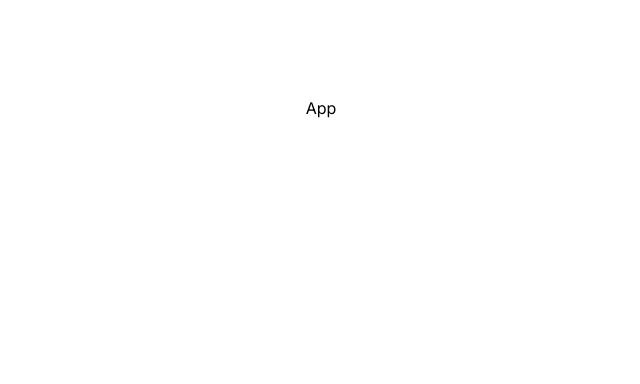
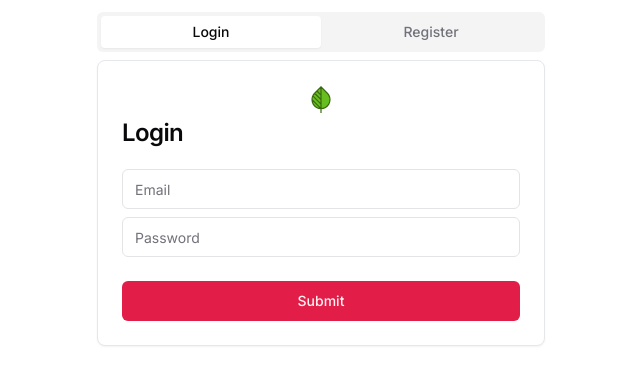
Before and after one commit to maritocuate/emebank, a Next.js app: page / in a window 1280 px wide. Shown: the top 384 px of the page, without its empty margins (319-959 px from the left). Built offline with nearby package versions, Linux system fonts and the light colour scheme.

Commit message:
chore: dashboard page

```diff
--- /dev/null
+++ b/src/app/(login)/components/AuthForm.tsx
@@ -0,0 +1,111 @@
+'use client'
+
+import { Button } from '@/components/ui/button'
+import Image from 'next/image'
+import {
+  Card,
+  CardHeader,
+  CardTitle,
+  CardContent,
+  CardFooter,
+} from '@/components/ui/card'
+import { Input } from '@/components/ui/input'
+import { FieldValues, SubmitHandler, useForm } from 'react-hook-form'
+import axios from 'axios'
+import { toast } from '@/components/ui/use-toast'
+import { signIn } from 'next-auth/react'
+import { useRouter } from 'next/navigation'
+
+interface AuthFormProps {
+  mode: 'login' | 'register'
+}
+
+export default function AuthForm({ mode }: AuthFormProps) {
+  const router = useRouter()
+  const {
+    register,
+    handleSubmit,
+    formState: { errors },
+  } = useForm<FieldValues>({
+    defaultValues: {
+      name: '',
+      email: '',
+      password: '',
+    },
+  })
+
+  const onSubmit: SubmitHandler<FieldValues> = async data => {
+    if (mode === 'login') {
+      const res = await signIn('credentials', {
+        ...data,
+        redirect: false,
+      })
+
+      if (res?.error) {
+        toast({
+          title: 'Error',
+          description: res.error,
+          variant: 'destructive',
+        })
+      } else {
+        router.push('/dashboard')
+      }
+    }
+
+    if (mode === 'register') {
+      axios
+        .post('/api/accounts', data)
+        //.then(() => signIn('credentials', data))
+        .then(() => toast({ description: 'Account created' }))
+        .catch(res =>
+          toast({
+            title: 'Error',
+            description: res.response.data,
+            variant: 'destructive',
+          })
+        )
+    }
+  }
+
+  return (
+    <form onSubmit={handleSubmit(onSubmit)}>
+      <Card className="w-full">
+        <CardHeader className="flex">
+          <div className="mx-auto">
+            <Image
+              alt="Logo"
+              height="30"
+              width="30"
+              src="/images/logo.svg"
+              priority
+            />
+          </div>
+          <CardTitle className="capitalize">{mode}</CardTitle>
+        </CardHeader>
+        <CardContent className="grid gap-2">
+          {mode === 'register' && (
+            <Input
+              {...register('name', { required: true })}
+              placeholder="Name"
+            />
+          )}
+          <Input
+            {...register('email', { required: true })}
+            placeholder="Email"
+            type="text"
+          />
+          <Input
+            {...register('password', { required: true })}
+            type="password"
+            placeholder="Password"
+          />
+        </CardContent>
+        <CardFooter className="flex flex-col">
+          <Button type="submit" className="w-full">
+            Submit
+          </Button>
+        </CardFooter>
+      </Card>
+    </form>
+  )
+}
--- /dev/null
+++ b/src/app/(login)/page.tsx
@@ -0,0 +1,21 @@
+import { Tabs, TabsContent, TabsList, TabsTrigger } from '@/components/ui/tabs'
+import AuthForm from './components/AuthForm'
+
+export default function LoginPage() {
+  return (
+    <div className="flex flex-col justify-center items-center mt-3 sm:mx-auto sm:w-full sm:max-w-md">
+      <Tabs defaultValue="login" className="w-full justify-center">
+        <TabsList className="grid w-full grid-cols-2">
+          <TabsTrigger value="login">Login</TabsTrigger>
+          <TabsTrigger value="register">Register</TabsTrigger>
+        </TabsList>
+        <TabsContent value="login">
+          <AuthForm mode="login" />
+        </TabsContent>
+        <TabsContent value="register">
+          <AuthForm mode="register" />
+        </TabsContent>
+      </Tabs>
+    </div>
+  )
+}
--- /dev/null
+++ b/src/app/dashboard/components/logo.tsx
@@ -0,0 +1,14 @@
+import Image from 'next/image'
+
+export default function Logo() {
+  return (
+    <div className="flex gap-2">
+      <div>
+        <Image src="/images/logo.svg" alt="Logo" width={30} height={30} />
+      </div>
+      <span className="hidden md:flex items-center text-pretty font-bold">
+        Eme Bank
+      </span>
+    </div>
+  )
+}
--- a/src/app/dashboard/components/search.tsx
+++ /dev/null
@@ -1,13 +0,0 @@
-import { Input } from '@/components/ui/input'
-
-export function Search() {
-  return (
-    <div>
-      <Input
-        type="search"
-        placeholder="Search..."
-        className="md:w-[100px] lg:w-[300px]"
-      />
-    </div>
-  )
-}
--- a/src/app/dashboard/components/welcome-logo.tsx
+++ /dev/null
@@ -1,18 +0,0 @@
-import Image from 'next/image'
-
-interface WelcomeLogoProps {
-  username: string
-}
-
-export default function WelcomeLogo({ username }: WelcomeLogoProps) {
-  return (
-    <div className="flex gap-2">
-      <div>
-        <Image src="/images/logo.svg" alt="Logo" width={30} height={30} />
-      </div>
-      <span className="hidden md:flex items-center text-pretty capitalize">
-        Welcome {username}
-      </span>
-    </div>
-  )
-}
--- a/src/app/dashboard/page.tsx
+++ b/src/app/dashboard/page.tsx
@@ -10,8 +10,7 @@ import {
 import { Tabs, TabsContent, TabsList, TabsTrigger } from '@/components/ui/tabs'
 
 import { RecentSales } from './components/recent-sales'
-import { Search } from './components/search'
-import WelcomeLogo from './components/welcome-logo'
+import Logo from './components/logo'
 import { UserNav } from './components/user-nav'
 import { useSession } from 'next-auth/react'
 import { CircleDollarSign, CreditCard } from 'lucide-react'
@@ -24,9 +23,11 @@ export default function DashboardPage() {
       <div className="flex flex-col">
         <div className="border-b">
           <div className="flex h-16 items-center px-4">
-            <WelcomeLogo username={session.data?.user?.username || 'Guest'} />
+            <Logo />
             <div className="ml-auto flex items-center space-x-4">
-              <Search />
+              <div className="capitalize text-sm">
+                Welcome {session.data?.user?.username}
+              </div>
               <UserNav
                 username={session.data?.user?.username || 'Guest'}
                 email={session.data?.user?.email || ''}
```
